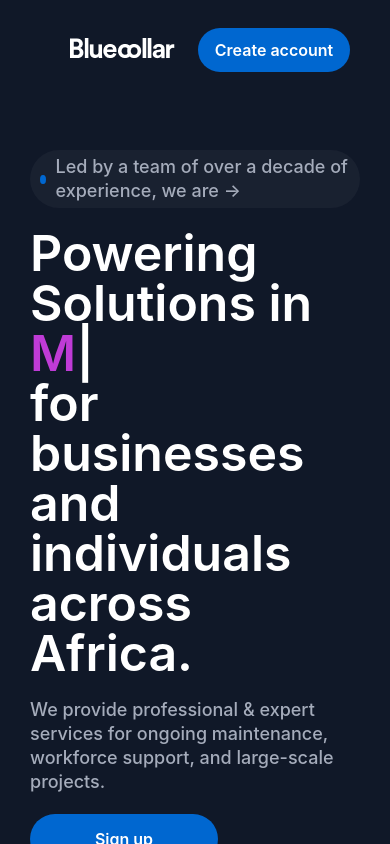
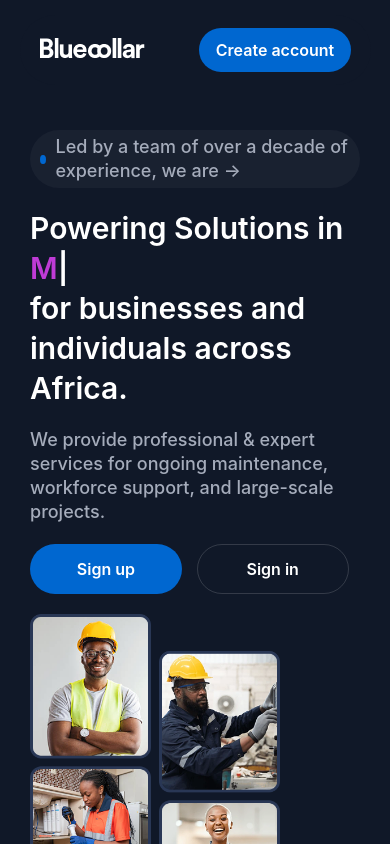
Before and after one commit to Echub-Africa/Bluecollar, a React (Create React App) app: page / in a window 390 px wide. Shown: the top 844 px of the page. Built offline with nearby package versions, Linux system fonts and the light colour scheme; some icons are missing.

Commit message:
Refactor AdminNav and Nav components for improved structure; update Jobs and Artisan pages to include project origin and currency formatting; enhance Home component styles for better responsiveness and readability; adjust routing from "/company" to "/about".

```diff
--- a/src/Admin/AdminPages/AdminNav.js
+++ b/src/Admin/AdminPages/AdminNav.js
@@ -363,7 +363,7 @@ const AdminDashboardNavbar = () => {
               >
                 User Manager
               </Link>
-              <Link
+              {/* <Link
                 className={`nav-link ${
                   activeLink === "notification" ? "active" : ""
                 }`}
@@ -371,7 +371,7 @@ const AdminDashboardNavbar = () => {
                 onClick={() => handleLinkClick("notification")}
               >
                Notifications
-              </Link>
+              </Link> */}
             </div>
             <div className="sub-nav-div-right">
               {/* <div className="all-notify">
--- a/src/Admin/AdminPages/Jobs.js
+++ b/src/Admin/AdminPages/Jobs.js
@@ -284,6 +284,7 @@ const handleSubmit = async (e) => {
                 amount: job.budget || "N/A",
                 jobId: job.jobId || "N/A",
                 status: job.status || "Pending",
+                projectOrigin: job.projectOrigin || "Unknown",
               },
             ])
           ).values()
@@ -425,6 +426,7 @@ const filteredJobs = recentJobs?.filter((item) =>
                       <th> PROJECT</th>
                       <th> AMOUNT</th>
                       <th>CLIENT EMAIL</th>
+                       <th>PROJECT ORIGIN</th>
                       <th>STATUS</th>
                       <th></th>
                     </tr>
@@ -444,6 +446,7 @@ const filteredJobs = recentJobs?.filter((item) =>
 
                           <td>{items?.amount}</td>
                           <td>{items?.clientmail}</td>
+                          <td>{items?.projectOrigin}</td>
                           <td>
                             <div
                               style={{
--- a/src/App.css
+++ b/src/App.css
@@ -9,11 +9,29 @@ html, body {
   padding: 0;
   overflow-x: hidden;
 }
+
+::-webkit-scrollbar {
+  width: 5px;
+  border-radius: 20px;
+}
+::-webkit-scrollbar-track {
+  background: #f1f1f1;
+}
+::-webkit-scrollbar-thumb {
+  background: #888;
+  border-radius: 20px;
+  width: 5px;
+}
+::-webkit-scrollbar-thumb:hover {
+  background: #555;
+}
+
 .App {
   font-family: 'Inter', 'Roboto';
 }
 .blue-nav {
-  background: #101828;
+  background-color: #101828;
+  z-index: 999;
 
 }
 .white-nav {
@@ -38,7 +56,9 @@ html, body {
 }
 .white-nav .all-nav {
   background: #ffffff;
-
+}
+.blue-nav .all-nav {
+  background: #101828;
 }
 .blue-nav .icon {
   color: #ffffff;
--- a/src/Artisan/DashboardPages/ArisanJobs.js
+++ b/src/Artisan/DashboardPages/ArisanJobs.js
@@ -446,7 +446,7 @@ const ArtisanJobs = () => {
 }) || "N/A"}</h6> {/* Adjust based on your data structure */}
           <div className="inner-job">
             <p>Job ID: {job.jobId || job._id}</p> {/* Use jobId or _id */}
-            <span>{job.budget || "N/A"}</span> {/* Ensure budget exists */}
+            <span>₦{job.budget || "N/A"}</span> {/* Ensure budget exists */}
             <h6>{job.status || "N/A"}</h6> {/* Display project status */}
           </div>
         </div>
--- a/src/Artisan/DashboardPages/ArtisanHome.js
+++ b/src/Artisan/DashboardPages/ArtisanHome.js
@@ -596,7 +596,7 @@ const ArisanHome = () => {
 }) || "N/A"}</h6> {/* Adjust based on your data structure */}
           <div className="inner-job">
             <p>Job ID: {job.jobId || job._id}</p> {/* Use jobId or _id */}
-            <span>{job.budget || "N/A"}</span> {/* Ensure budget exists */}
+            <span>₦{job.budget || "N/A"}</span> {/* Ensure budget exists */}
             <h6>{job.status || "N/A"}</h6> {/* Display project status */}
           </div>
         </div>
--- a/src/GuestPages/Home.js
+++ b/src/GuestPages/Home.js
@@ -44,6 +44,7 @@ const faqs = [
 ];
 
 const HomeRap = styled.div`
+
   .small-top-div p {
     color: #ffffff;
     font-size: 14px;
@@ -71,6 +72,11 @@ const HomeRap = styled.div`
     max-width: 514px;
     font-size: 40px;
   }
+    @media screen and (max-width: 767px) {
+     .home-sub-1 h1 {
+     font-size: 24px;
+     }
+  }
   .home-sub-1 p {
     color: #a5acbb;
     font-size: 18px;
@@ -92,6 +98,13 @@ const HomeRap = styled.div`
     font-size: 16px;
     font-weight: 600;
   }
+
+  @media screen and (max-width: 767px) {
+  .hire,
+  .become  {
+  width: 46%;
+  }
+  }
   .become {
     background: transparent;
     border: 1px solid #ffffff26;
@@ -108,7 +121,7 @@ const HomeRap = styled.div`
   }
   @media screen and (max-width: 767px) {
     .home-sub-1 {
-      margin-top: -20px;
+      margin-top: -40px;
     }
   }
   .home-1 {
@@ -612,7 +625,8 @@ const HomeRap = styled.div`
       flex-wrap: wrap;
     }
     .home-sub-1 h1 {
-      font-size: 50px;
+      font-size: 30px;
+      line-height: 40px;
     }
     .sub-home-10 {
       width: 100%;
@@ -639,6 +653,8 @@ const HomeRap = styled.div`
     .disturb {
   width: 100%;
     }}
+
+
 `;
 
 const Home = () => {
@@ -694,7 +710,7 @@ const Home = () => {
        <div className="home-6 containery">
         <div className="sub-home-6">
           <h3>1K+</h3>
-          <p>Top Rated, highly skilled technical talent poo</p>
+          <p>Top Rated, highly skilled technical talent pro</p>
         </div>
         <div className="sub-home-6">
           <h3>$10K</h3>
--- a/src/GuestPages/Nav.js
+++ b/src/GuestPages/Nav.js
@@ -2,7 +2,7 @@ import React, { useEffect, useState } from "react";
 import { Link, useLocation } from "react-router-dom";
 import styled from "styled-components";
 
-import { Icon } from "@iconify/react"
+import { Icon } from "@iconify/react";
 
 const NavRap = styled.div`
   display: flex;
@@ -20,7 +20,6 @@ height: 100px;
   }
   .nav-link.active {
     font-weight: 500;
-
   }
   .navbar {
     display: flex;
@@ -35,10 +34,10 @@ nav {
     align-items: center;
     justify-content: space-between;
     width: 100%;
-   padding: 0px ;
+    padding: 0px;
   }
   .all-nav {
-    border: 1px solid #FFFFFF1A;
+    border: 1px solid #ffffff1a;
     border-radius: 100px;
     display: flex;
     align-items: center;
@@ -47,9 +46,11 @@ nav {
     padding: 0px 20px;
     width: 70%;
     margin: auto;
+    position: fixed;
+    margin-left: 14%;
   }
   .contact-us {
-    background: #0067D0;
+    background: #0067d0;
     width: 152px;
     height: 44px;
     border-radius: 100px;
@@ -102,6 +103,13 @@ nav {
     .all-nav {
       width: 100%;
       border: none;
+      marign-left: -1%;
+    }
+    @media screen and (max-width: 767px) {
+      .all-nav {
+        margin-left: 0%;
+        width: 90%
+      }
     }
   }
 `;
@@ -117,12 +125,12 @@ const Navbar = () => {
   const handleLinkClick = (link) => {
     setActiveLink(link);
   };
-    const {pathname} = useLocation()
+  const { pathname } = useLocation();
   useEffect(() => {
     setClicked(false);
   }, [pathname]);
   return (
-    <NavRap  className={pathname !== "/" ? "white-nav" : "blue-nav"}>
+    <NavRap className={pathname !== "/" ? "white-nav" : "blue-nav"}>
       <nav>
         {/* <p style={{
            color: "#101828"
@@ -130,23 +138,29 @@ const Navbar = () => {
         }}>.</p> */}
         <div className="nav-mobile" onClick={handleClick}>
           {clicked ? (
-                <Icon className="icon"
+            <Icon
+              className="icon"
               width="30px"
               height="30px"
               icon="prime:times"
-
             />
           ) : (
-                <Icon className="icon"
+            <Icon
+              className="icon"
               width="30px"
               height="30px"
               icon="mdi-light:menu"
-
             />
           )}
         </div>
         <div className="all-nav">
-         <Link to="/"> <img src={pathname != "/" ? "/images/logo-2.png" : "/images/logo.png"} alt="" /></Link>
+          <Link to="/">
+            {" "}
+            <img
+              src={pathname != "/" ? "/images/logo-2.png" : "/images/logo.png"}
+              alt=""
+            />
+          </Link>
 
           <div className={clicked ? "navbar active" : "navbar"} id="#navbar">
             <Link
@@ -158,12 +172,11 @@ const Navbar = () => {
             </Link>
             <Link
               className={`nav-link ${activeLink === "about" ? "active" : ""}`}
-              to="/company"
+              to="/about"
               onClick={() => handleLinkClick("about")}
             >
-              Company
+             About
             </Link>
-
 
             <Link
               className={`nav-link ${activeLink === "blog" ? "active" : ""}`}
@@ -179,16 +192,13 @@ const Navbar = () => {
             >
               Contact
             </Link>
-
           </div>
           <div className="contact-search">
-
             <Link to="/artisanAuth/signUp" className="contact-us">
               Create account
             </Link>
           </div>
         </div>
-
       </nav>
     </NavRap>
   );
--- a/src/Routes/index.js
+++ b/src/Routes/index.js
@@ -86,7 +86,7 @@ export default function Routess() {
                     element: <General />,
                     children:  [
                         {path: "/", element: <Home />},
-                        {path: "/company", element: <Company />},
+                        {path: "/about", element: <Company />},
                         {path: "/blog", element: <Blog />},
                         {path: "/blogDetails", element: <BlogDetail />},
                         {path: "/arin", element: <Arin />},
```
Lines whose indentation alone changed are shown as unchanged.
